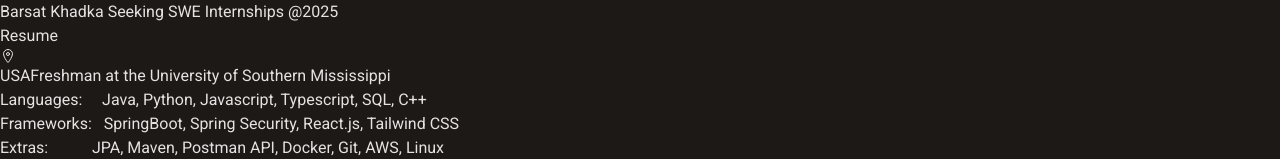
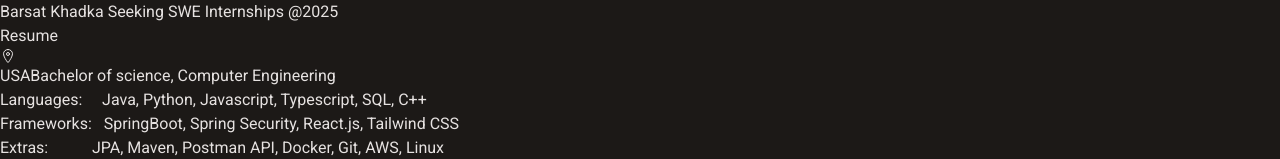
Before and after one commit to BarsatKhadka/portfolioV1, a React (Vite) app: page / in a window 1280 px wide. Shown: the top 159 px of the page. Built offline with nearby package versions, Linux system fonts and the light colour scheme.

Commit message:
resume and degree updated

```diff
--- a/src/components/Header.jsx
+++ b/src/components/Header.jsx
@@ -15,7 +15,7 @@ export const Header = () => {
       </span>
     </p>
 
-    <a href="https://drive.google.com/uc?export=download&id=1wOP0CS3UARHHvoPbmoC4Q2dHNSnyMDn8" className="text-[#ebffff] underline mb-4 lg:mb-0 lg:mr-64">
+    <a href="https://drive.google.com/uc?export=download&id=1rWkeP-cbAEC6UAuxhECA63DnggSOfFg3" className="text-[#ebffff] underline mb-4 lg:mb-0 lg:mr-64">
       Resume
     </a>
   </div>
@@ -26,7 +26,7 @@ export const Header = () => {
       <IoLocationOutline className="inline" /> USA
     </span>
     <span className="ml-4 lg:ml-24 text-sm italic block lg:inline mt-1 lg:mt-0">
-      Freshman at the University of Southern Mississippi
+      Bachelor of science, Computer Engineering
     </span>
   </p>
 
```
